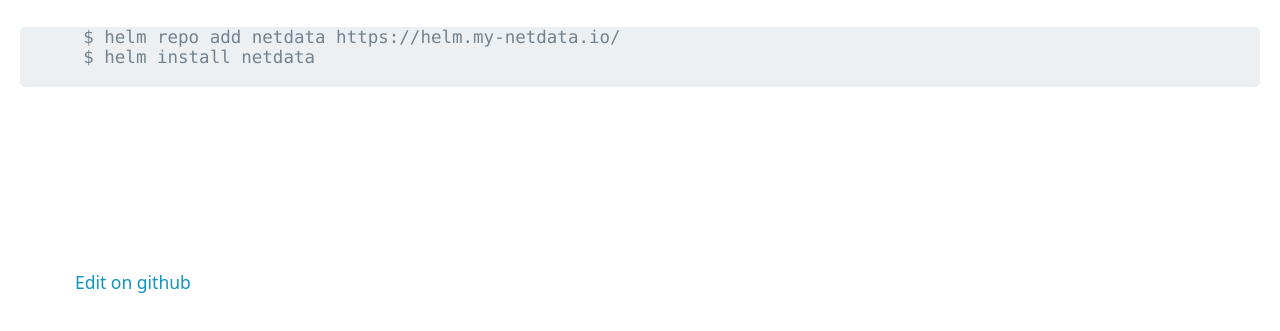
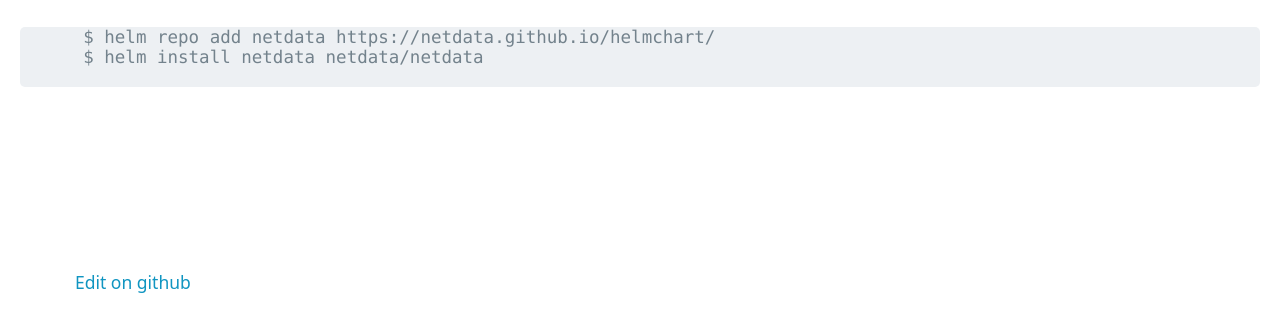
Before and after one commit to netdata/helmchart, a plain HTML site: page index.html in a window 1280 px wide. Shown: the part 247-578 px from the top of the page. Drawn offline with nearby package versions, Linux system fonts and the light colour scheme.

Commit message:
index.html: Update helm repo add command's URL (#168)
* index.html: Update helm repo add command's URL

* Fix helm install command

```diff
--- a/index.html
+++ b/index.html
@@ -42,8 +42,8 @@
             <footer>Install and manage Netdata in your Kubernetes (k8s) Cluster!</footer>
           </hgroup>
 	  <pre>
-	  $ helm repo add netdata https://helm.my-netdata.io/
-	  $ helm install netdata
+	  $ helm repo add netdata https://netdata.github.io/helmchart/
+	  $ helm install netdata netdata/netdata
           </pre>
         </div>
       </div>
```
